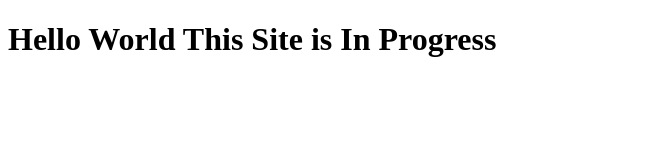
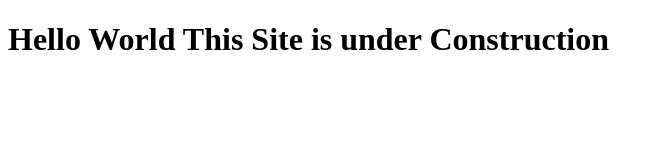
Before and after one commit to hanernlee/portfolio, a plain HTML site: page index.html in a window 1280 px wide. Shown: the whole page, without its empty margins (0-664 px from the left). Drawn offline with Linux system fonts and the light colour scheme.

Commit message:
test msg

```diff
--- a/index.html
+++ b/index.html
@@ -6,6 +6,6 @@
 </head>
 <body>
 
-  <h1>Hello World This Site is In Progress</h1>
+  <h1>Hello World This Site is under Construction</h1>
 </body>
 </html>
```
